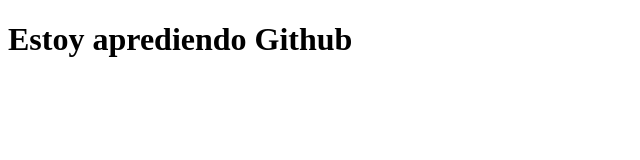
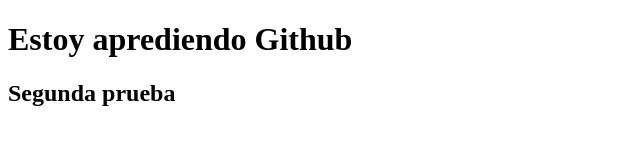
Before and after one commit to TtVelandia/probando-github, a plain HTML site: page index.html in a window 1280 px wide. Shown: the whole page, without its empty margins (0-640 px from the left). Drawn offline with Linux system fonts and the light colour scheme.

Commit message:
Agregando archivos.

```diff
--- a/ejercicio.js
+++ b/ejercicio.js
@@ -0,0 +1 @@
+console.log("hola, aprendiendo github");
--- a/index.html
+++ b/index.html
@@ -8,5 +8,6 @@
 </head>
 <body>
   <h1>Estoy aprediendo Github</h1>
+  <h2>Segunda prueba</h2>
 </body>
 </html>
```
